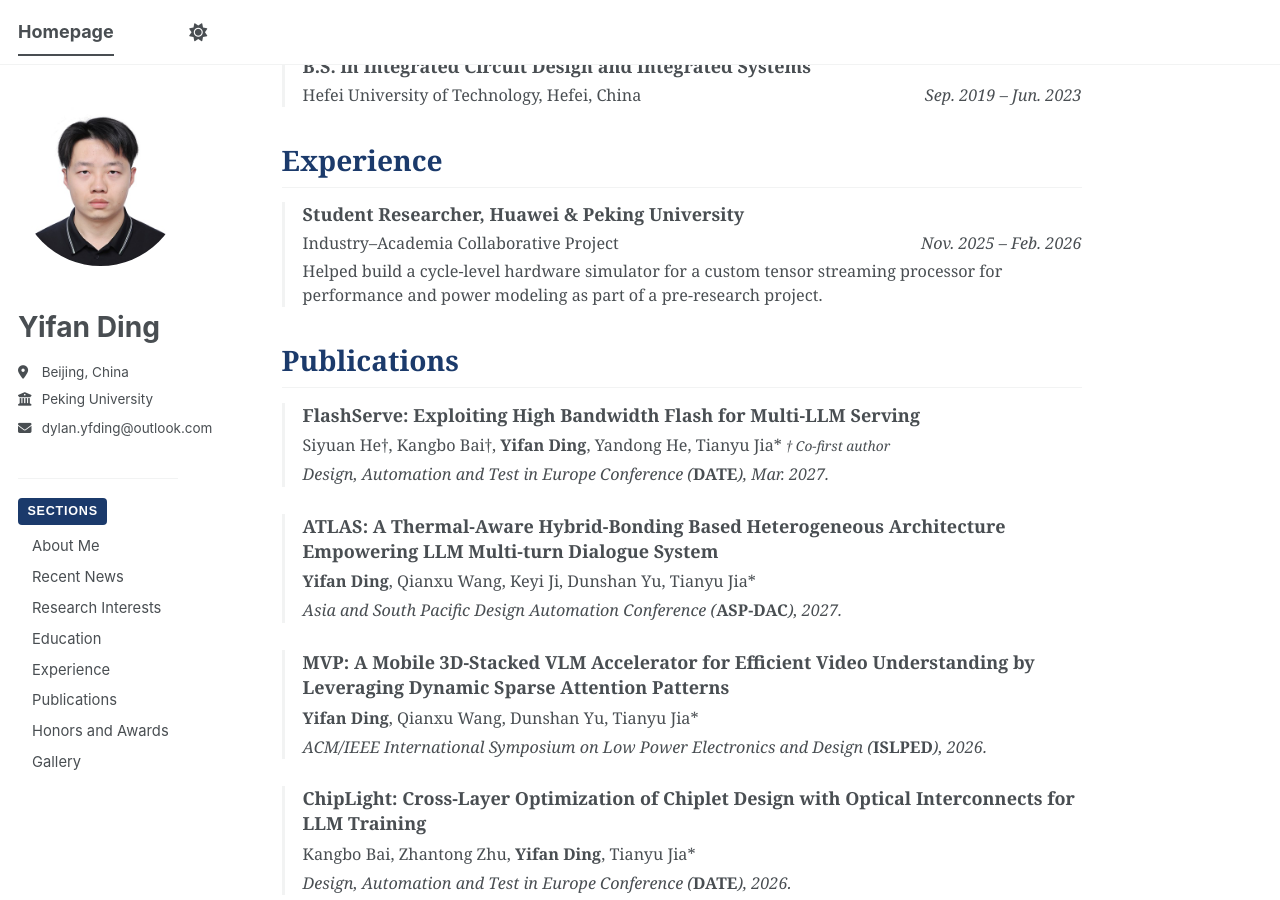
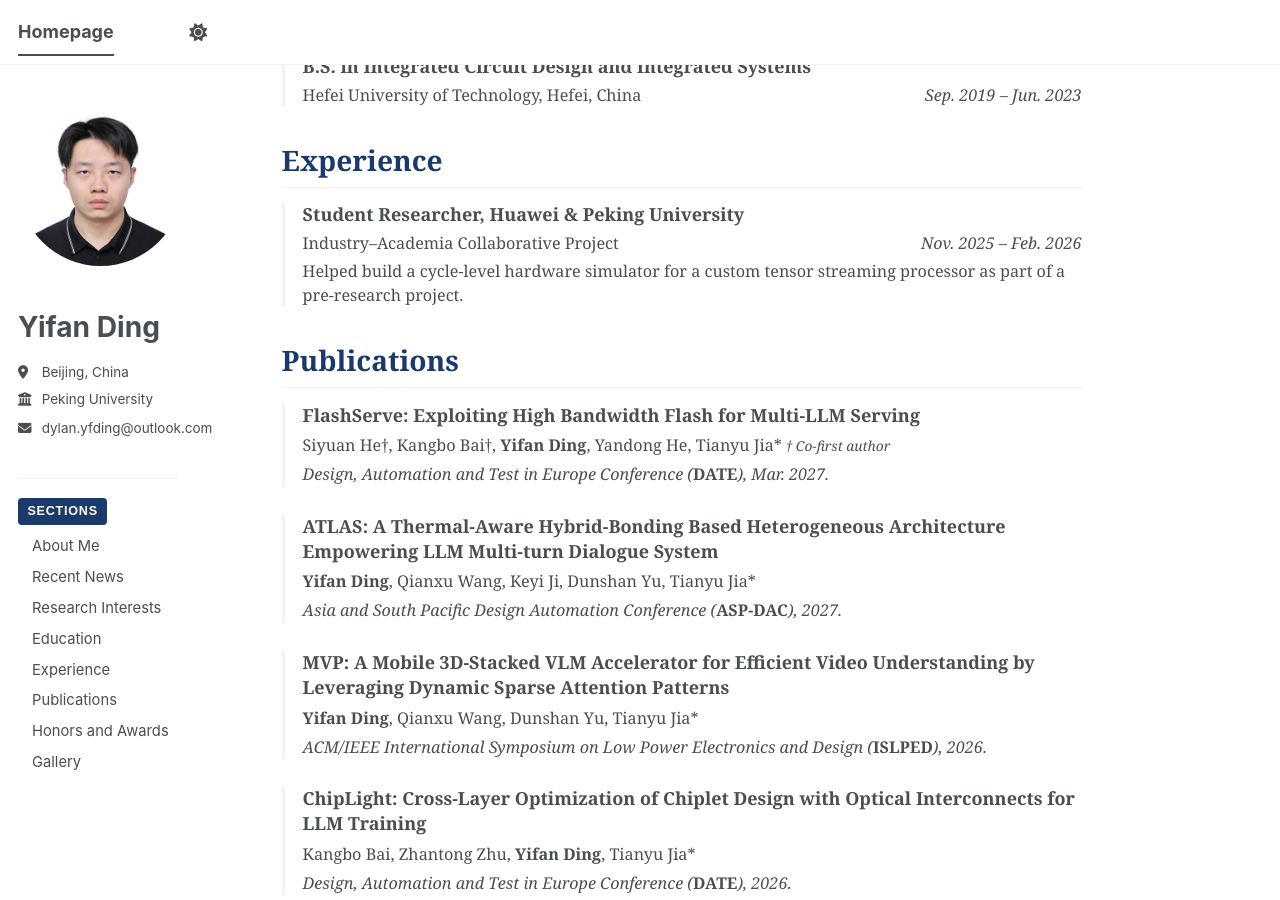
Before and after one commit to DylanDing54/DylanDing54.github.io, a Jekyll site: the page built from _pages/about.md, in a window 1280 px wide and 900 px high, scrolled down 991 px. Built offline with Jekyll 4.4.1, drawn with Linux system fonts in a browser that asks for light colours; a style sheet for code colours, icons or effects is not loaded.

Commit message:
Restore original simulator project description

```diff
--- a/_pages/about.md
+++ b/_pages/about.md
@@ -74,7 +74,7 @@ Experience
   <div class="experience-item">
     <div class="experience-role"><strong>Student Researcher, Huawei &amp; Peking University</strong></div>
     <div class="experience-org">Industry&ndash;Academia Collaborative Project<span class="experience-date">Nov. 2025 &ndash; Feb. 2026</span></div>
-    <div class="experience-detail">Helped build a cycle-level hardware simulator for a custom tensor streaming processor for performance and power modeling as part of a pre-research project.</div>
+    <div class="experience-detail">Helped build a cycle-level hardware simulator for a custom tensor streaming processor as part of a pre-research project.</div>
   </div>
 </div>
 
```
